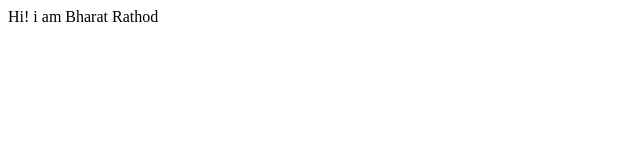
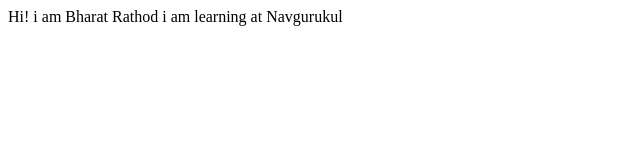
Before and after one commit to Bharatrathod-81/Bharatrathod-site, a plain HTML site: page index.html in a window 1280 px wide. Shown: the whole page, without its empty margins (0-640 px from the left). Drawn offline with Linux system fonts and the light colour scheme.

Commit message:
update text

```diff
--- a/index.html
+++ b/index.html
@@ -9,5 +9,6 @@
 </head>
 <body>
     Hi! i am Bharat Rathod
+    i am learning at Navgurukul
 </body>
 </html>
```
